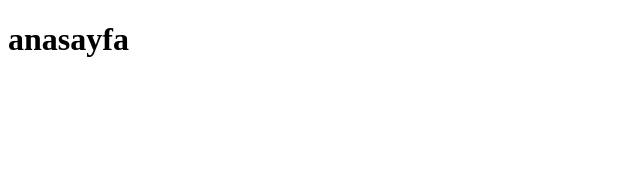
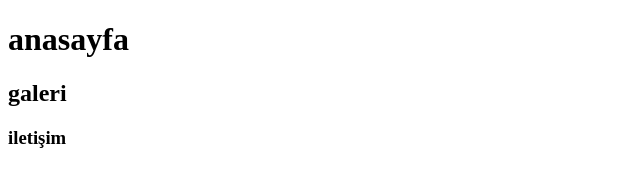
Before and after one commit to muammertaskincay/Github-Dersi, a plain HTML site: page index.html in a window 1280 px wide. Shown: the whole page, without its empty margins (0-640 px from the left). Drawn offline with Linux system fonts and the light colour scheme.

Commit message:
dosya alındı

```diff
--- a/index.html
+++ b/index.html
@@ -7,5 +7,7 @@
 </head>
 <body>
     <h1>anasayfa</h1>
+    <h2>galeri</h2>
+    <h3>iletişim</h3>
 </body>
 </html>
```
